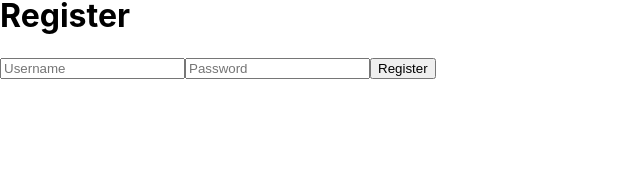
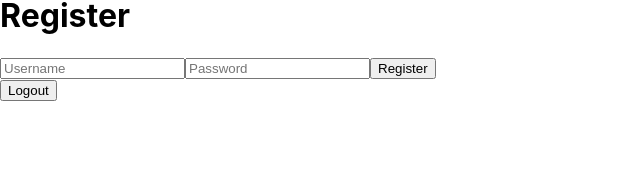
Before and after one commit to anastassow/ZARI, a React (Create React App) app in the folder frontend/: page / in a window 1280 px wide. Shown: the part 129-299 px from the top of the page, without its empty margins (0-640 px from the left). Built offline with nearby package versions, Linux system fonts and the light colour scheme.

Commit message:
full working logout

```diff
--- a/frontend/src/App.js
+++ b/frontend/src/App.js
@@ -64,12 +64,21 @@ const App = () => {
       .catch(error => console.error(error));
   };
 
+  const logout = () => {
+    axios.post('http://127.0.0.1:8000/authenticate/logout/')
+      .then(response => {
+        console.log(response.data);
+      })
+      .catch(error => console.error(error));
+  };
+
   return (
     <div>
       <h1>Login</h1>
       <LoginForm onSubmit={handleSubmit} />
       <h1>Register</h1>
       <RegisterForm onSubmit={handleSubmit} />
+      <button onClick={logout}>Logout</button>
     </div>
   );
 };
```
Also changed, not shown: 1 other file (tests, documents, lock files or other folders).
